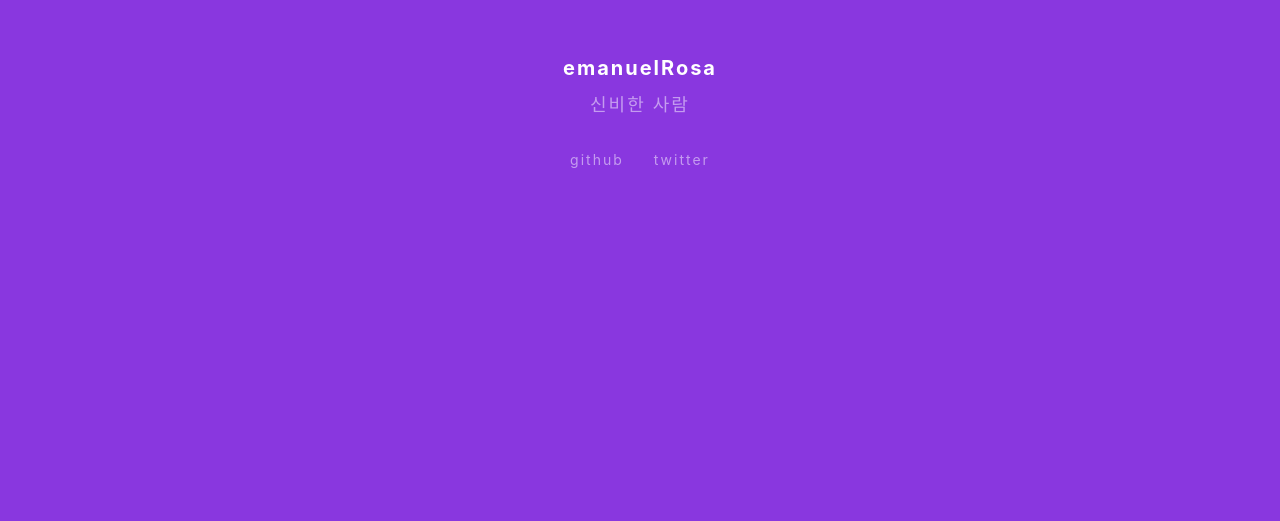
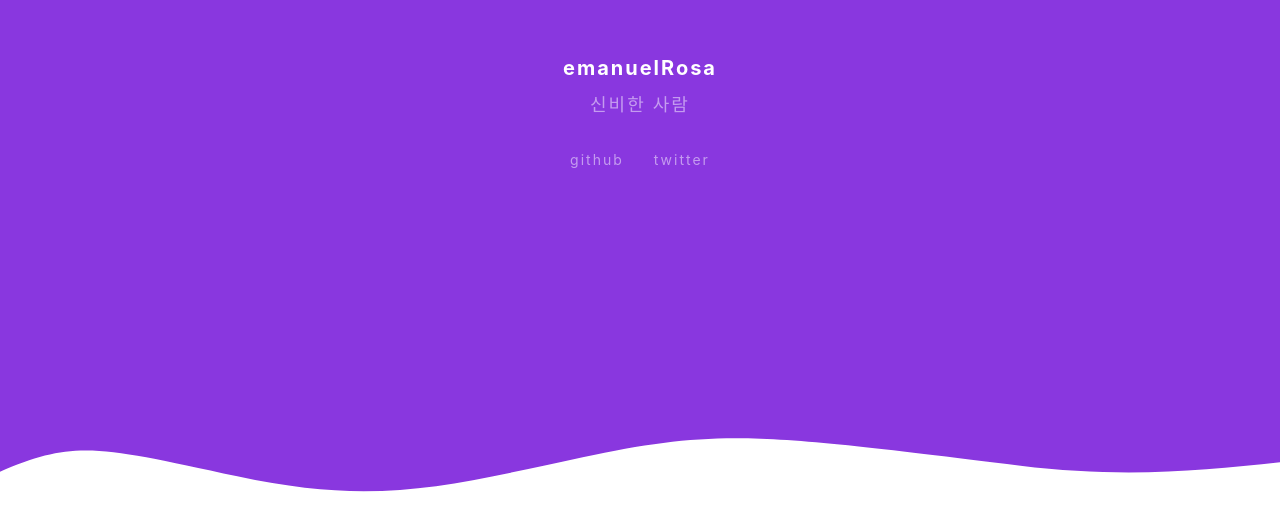
Before and after one commit to emanuelrosa/hello, a React (Create React App) app: page / in a window 1280 px wide. Shown: the part 279-800 px from the top of the page. Built offline with nearby package versions, Linux system fonts and the light colour scheme.

Commit message:
feature: update home with svg wave

```diff
--- a/src/App.css
+++ b/src/App.css
@@ -1,6 +1,7 @@
 .App {
   text-align: center;
   background-color: #8937df;
+  position: relative;
 }
 
 @keyframes App-logo-spin {
@@ -11,3 +12,38 @@
     transform: rotate(360deg);
   }
 }
+
+svg {
+  position: fixed;
+  bottom: 0;
+  left: 0;
+  color: white;
+}
+
+.wavePath {
+  -webkit-animation: waveAnimation 20s linear infinite alternate;
+  animation: waveAnimation 10s linear infinite alternate;
+}
+
+@-webkit-keyframes waveAnimation {
+  0% {
+    d: path("M826.337463,25.5396311 C670.970254,58.655965 603.696181,68.7870267 447.802481,35.1443383 C293.342778,1.81111414 137.33377,1.81111414 0,1.81111414 L0,150 L1920,150 L1920,1.81111414 C1739.53523,-16.6853983 1679.86404,73.1607868 1389.7826,37.4859505 C1099.70117,1.81111414 981.704672,-7.57670281 826.337463,25.5396311 Z");
+  }
+  50% {
+    d: path("M655.558582,28.4898877 C500.191373,61.6062216 422.833785,83.5422763 266.940085,49.8995879 C112.480383,16.5663637 84.0992497,8.02840272 0,44.7243294 L0,150.727527 L1920,150.727527 L1920,49.8995879 C1580.91676,-34.8808285 1438.10804,73.6768193 1148.0266,38.0019829 C857.945166,2.32714659 810.925791,-4.62644617 655.558582,28.4898877 Z");
+  }
+  to {
+    d: path("M842.322034,38.0019829 C686.954825,71.1183168 623.386282,53.08497 467.492582,19.4422816 C313.032879,-13.8909426 84.0992497,8.02840272 0,44.7243294 L0,150.727527 L1920,150.727527 L1920,76.8685643 C1512.23604,-35.3595639 1568.70222,67.4289432 1278.62078,31.7541069 C988.539347,-3.92072949 997.689243,4.88564905 842.322034,38.0019829 Z");
+  }
+}
+@keyframes waveAnimation {
+  0% {
+    d: path("M826.337463,25.5396311 C670.970254,58.655965 603.696181,68.7870267 447.802481,35.1443383 C293.342778,1.81111414 137.33377,1.81111414 0,1.81111414 L0,150 L1920,150 L1920,1.81111414 C1739.53523,-16.6853983 1679.86404,73.1607868 1389.7826,37.4859505 C1099.70117,1.81111414 981.704672,-7.57670281 826.337463,25.5396311 Z");
+  }
+  50% {
+    d: path("M655.558582,28.4898877 C500.191373,61.6062216 422.833785,83.5422763 266.940085,49.8995879 C112.480383,16.5663637 84.0992497,8.02840272 0,44.7243294 L0,150.727527 L1920,150.727527 L1920,49.8995879 C1580.91676,-34.8808285 1438.10804,73.6768193 1148.0266,38.0019829 C857.945166,2.32714659 810.925791,-4.62644617 655.558582,28.4898877 Z");
+  }
+  to {
+    d: path("M842.322034,38.0019829 C686.954825,71.1183168 623.386282,53.08497 467.492582,19.4422816 C313.032879,-13.8909426 84.0992497,8.02840272 0,44.7243294 L0,150.727527 L1920,150.727527 L1920,76.8685643 C1512.23604,-35.3595639 1568.70222,67.4289432 1278.62078,31.7541069 C988.539347,-3.92072949 997.689243,4.88564905 842.322034,38.0019829 Z");
+  }
+}
--- a/src/App.js
+++ b/src/App.js
@@ -20,6 +20,8 @@
           </ul>
         </nav>
 
+        <svg class="wave-qsoVIt" version="1.1" xmlns="http://www.w3.org/2000/svg" viewBox="0 0 1440 100" preserveAspectRatio="none"><path class="wavePath" d="M826.337463,25.5396311 C670.970254,58.655965 603.696181,68.7870267 447.802481,35.1443383 C293.342778,1.81111414 137.33377,1.81111414 0,1.81111414 L0,150 L1920,150 L1920,1.81111414 C1739.53523,-16.6853983 1679.86404,73.1607868 1389.7826,37.4859505 C1099.70117,1.81111414 981.704672,-7.57670281 826.337463,25.5396311 Z" fill="currentColor"></path></svg>
+
       </div>
     );
   }
```
